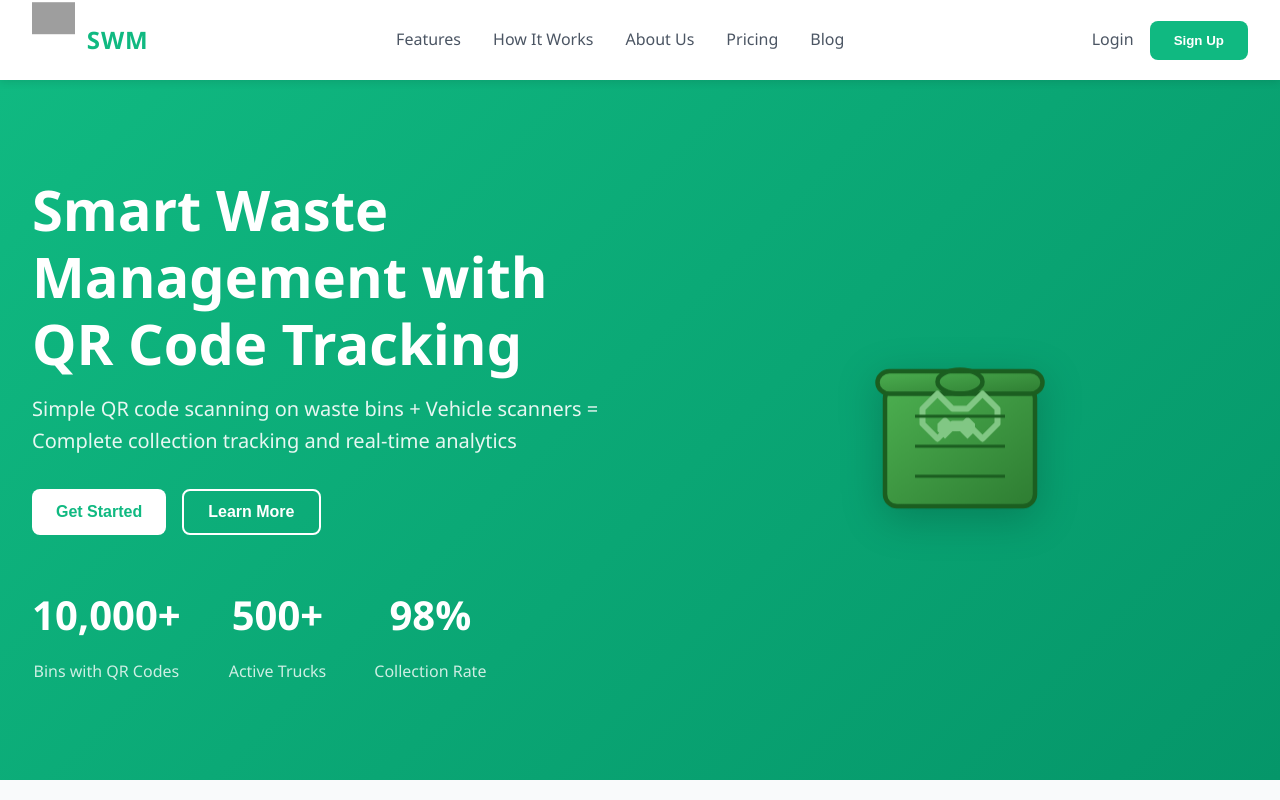
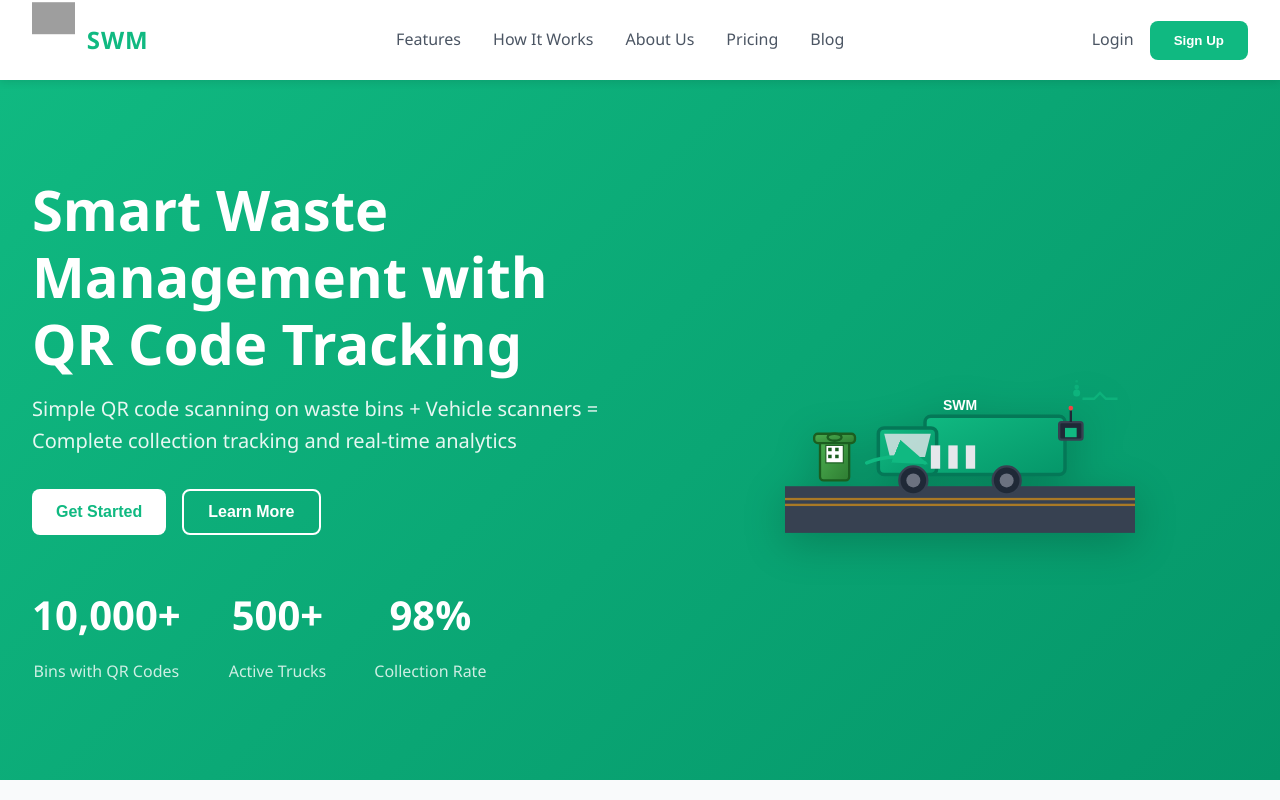
Before and after one commit to Mahesharunaladi/SWM, a React (Create React App) app in the folder frontend/: page / in a window 1280 px wide. Shown: the top 800 px of the page. Built offline with nearby package versions, Linux system fonts and the light colour scheme; grey boxes are pictures that could not be loaded; the HTML template or start-up script is replaced by a standard one.

Commit message:
Replace recycling bin with custom waste collection truck SVG showing QR technology and smart waste management features

```diff
--- a/frontend/src/pages/Home.jsx
+++ b/frontend/src/pages/Home.jsx
@@ -41,7 +41,7 @@ const Home = () => {
             </div>
           </div>
           <div className="hero-image">
-            <img src="/recycling-bin.svg" alt="Smart Waste Management - Recycling Bin with QR Tracking" className="hero-visual-image" />
+            <img src="/waste-collection-truck.svg" alt="Smart Waste Management - Truck Collecting Waste with QR Technology" className="hero-visual-image" />
           </div>
         </div>
       </section>
--- a/frontend/src/styles/Home.css
+++ b/frontend/src/styles/Home.css
@@ -103,8 +103,8 @@
 }
 
 .hero-visual-image {
-  width: 300px;
-  height: 300px;
+  width: 350px;
+  height: 250px;
   animation: float 3s ease-in-out infinite;
   filter: drop-shadow(0 10px 20px rgba(0, 0, 0, 0.2));
 }
```
Also changed, not shown: frontend/public/waste-collection-truck.svg (added).
